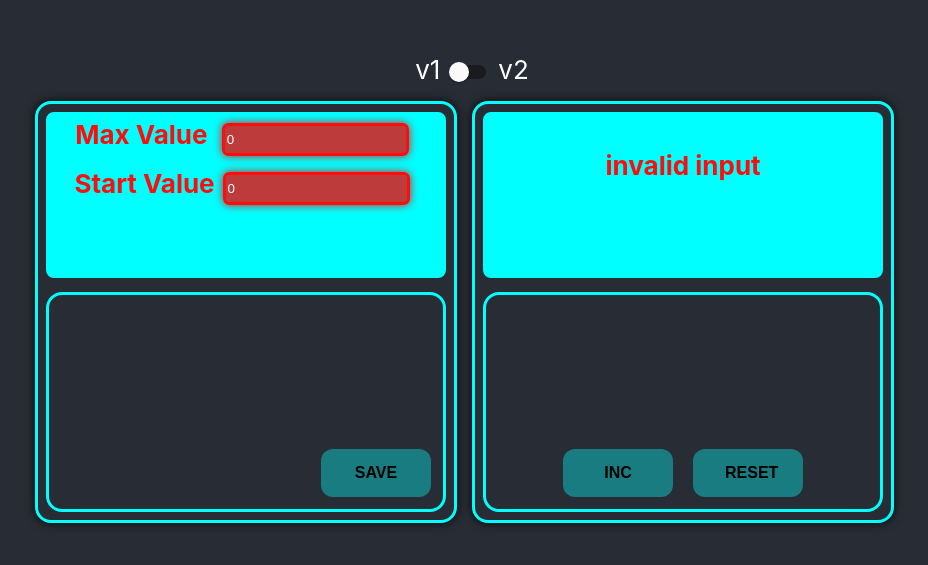
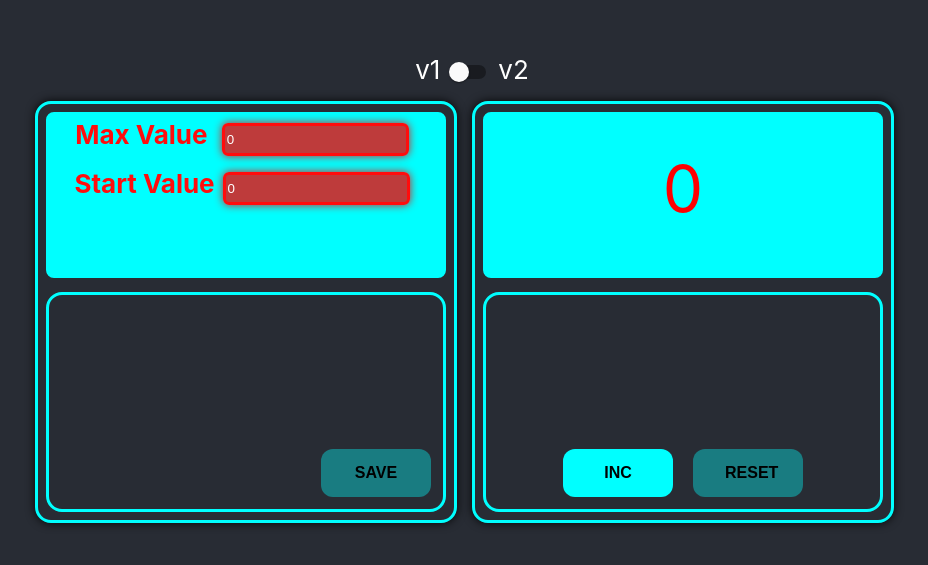
Before and after one commit to Defreezz/Defreezz, a React (Create React App) app: page / in a window 1280 px wide. Shown: the part 117-682 px from the top of the page, without its empty margins (168-1096 px from the left). Built offline with nearby package versions, Linux system fonts and the light colour scheme.

Commit message:
added error state

```diff
--- a/src/App.tsx
+++ b/src/App.tsx
@@ -16,7 +16,6 @@ function App() {
     const getLocalStorageHandler = () => {
         let version = localStorage.getItem("VersionCounter")
         setChangeVersion(version && JSON.parse(version))
-
     }
 
     useEffect(() => {
--- a/src/Counter_v1.tsx
+++ b/src/Counter_v1.tsx
@@ -4,26 +4,37 @@ import {Button} from "./Buttons/Button/Button";
 
 export function CounterV1() {
     //BLL
+    //
     const [counter, setCounter] = useState<number>(0)
-    const inc = () => {
-        if (counter < maxValue) {
-            setCounter(counter + 1)
-        }
+    const inc = () => {if (counter < maxValue) {setCounter(counter + 1)}}
+    const reset = () => {setCounter(startValue)}
+    //
+    const [startValue, setStartValue] = useState<number>(0)
+    const [maxValue, setMaxValue] = useState<number>(0)
+
+    const maxValueHandler = (e: ChangeEvent<HTMLInputElement>) => {setMaxValue(Number(e.currentTarget.value))}
+    const startValueHandler = (e: ChangeEvent<HTMLInputElement>) => {
+        setStartValue(Number(e.currentTarget.value))
+        setCounter(Number(e.currentTarget.value))
     }
-    const reset = () => {setCounter(startValue)}
-
-    const [startValue, setStartValue] = useState<number>(0)
-
-    const [maxValue, setMaxValue] = useState<number>(0)
-    const maxValueHandler = (e: ChangeEvent<HTMLInputElement>) => {
-        setMaxValue(Number(e.currentTarget.value))
+    //
+    //error
+    const [error,setError] = useState<string>('')
+    const onFocusHandler = () => {setError('enter values and press "save"')}
+    //
+    //button save
+    const saveSettingsHandler = () => {
+        setError('')
+        setLocalStorage()
+        setCounter(startValue)
     }
-
+    //
     //  localstorage
     const setLocalStorage = () => {
         localStorage.setItem("MaxValue", JSON.stringify(maxValue))
         localStorage.setItem("StartValue", JSON.stringify(startValue))
     }
+
     useEffect(() => { getLocalStorageHandler()}, [])
 
     const getLocalStorageHandler = () => {
@@ -37,13 +48,6 @@ export function CounterV1() {
         max === null && setMaxValue(0)
     }
 
-    const saveSettings = () => {
-        setLocalStorage()
-        setCounter(startValue)
-    }
-
-
-
     //UI
     return (
         <div className={"v1"}>
@@ -51,6 +55,7 @@ export function CounterV1() {
                 <div className={"display"}>
                     <span className={maxValue <= startValue || maxValue<=0 ? "spanError" : "spanDefault"}>Max Value </span>
                     <input
+                        onFocus={onFocusHandler}
                         value={maxValue}
                         className={maxValue <= startValue || maxValue<=0 ? "inputSetError" : "inputSet"}
                         type={"number"}
@@ -59,33 +64,38 @@ export function CounterV1() {
                     <br/>
                     <span className={maxValue <= startValue || maxValue<=0 ? "spanError" : "spanDefault"}>Start Value</span>
                     <input
+                        onFocus={onFocusHandler}
                         value={startValue}
                         className={maxValue <= startValue || startValue < 0 ? "inputSetError" : "inputSet"}
                         type={"number"}
-                        onChange={(e) => {
-                            setStartValue(Number(e.currentTarget.value));
-                            setCounter(Number(e.currentTarget.value))
-                        }}
+                        onChange={startValueHandler}
                     />
                 </div>
                 <span className={"buttContainerSet"}>
                     <Button
                         disabled={startValue >= maxValue || startValue < 0}
                         name={"SAVE"}
-                        callback={saveSettings}
+                        callback={saveSettingsHandler}
                     />
                 </span>
             </div>
             <div>
                 <div className={"wrapper"}>
-                    {startValue >= maxValue || startValue < 0
+                    {error
                         ?<div className={"display"}>
-                            <div className={"error"}>{"invalid input"}</div>
+                        <div className={"error"}>{error}</div>
                         </div>
                         :<Display value={counter} maxValue={maxValue}/>}
+
+                    {/*{startValue >= maxValue || startValue < 0*/}
+                    {/*    ?<div className={"display"}>*/}
+                    {/*        <div className={"error"}>{"invalid input"}</div>*/}
+                    {/*    </div>*/}
+                    {/*    :<Display value={counter} maxValue={maxValue}/>}*/}
+
                     <span className={"buttContainer"}>
-                    <Button name={"INC"} callback={inc} disabled={counter >= maxValue || startValue < 0}/>
-                    <Button name={"RESET"} callback={reset} disabled={counter === startValue}/>
+                    <Button name={"INC"} callback={inc} disabled={error?true:false}/>
+                    <Button name={"RESET"} callback={reset} disabled={error?true:false || counter === startValue}/>
                 </span>
                 </div>
             </div>
```
